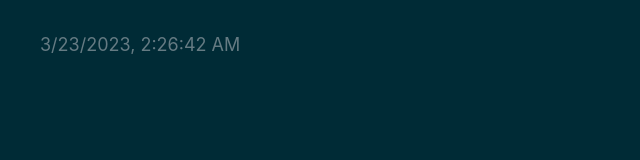
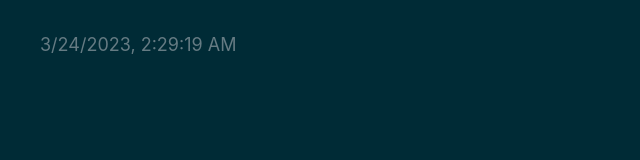
Before and after one commit to web3cave/11-Paradigm, a plain HTML site: page index.html in a window 1280 px wide. Shown: the full height of the page, 0-640 px from the left. Drawn offline with Linux system fonts and the light colour scheme.

Commit message:
deploy: 0d125e485595651792e696ab7f3ad371b7bede66

```diff
--- a/index.html
+++ b/index.html
@@ -54,8 +54,8 @@
     <!-- %after-body-begin.html% -->
 
     <footer>
-      <a class="footer-link" href="https://github.com/web3cave/11-Paradigm/actions/runs/4496440377">
-        <time id="build-timestamp" datetime="2023-03-23T02:26:42.088Z">2023-03-23T02:26:42.088Z</time>
+      <a class="footer-link" href="https://github.com/web3cave/11-Paradigm/actions/runs/4507183415">
+        <time id="build-timestamp" datetime="2023-03-24T02:29:19.696Z">2023-03-24T02:29:19.696Z</time>
       </a>
       <a class="footer-link" href="https://github.com/osmoscraft/osmosfeed">osmosfeed 1.15.1</a>
     </footer>
```
Also changed, not shown: 1 other file.
